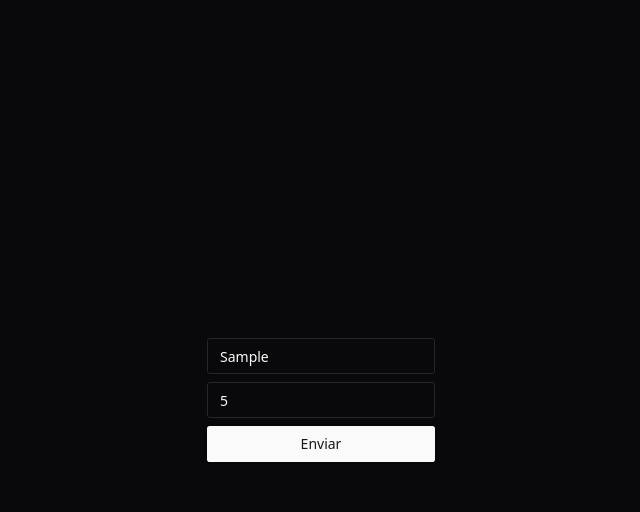
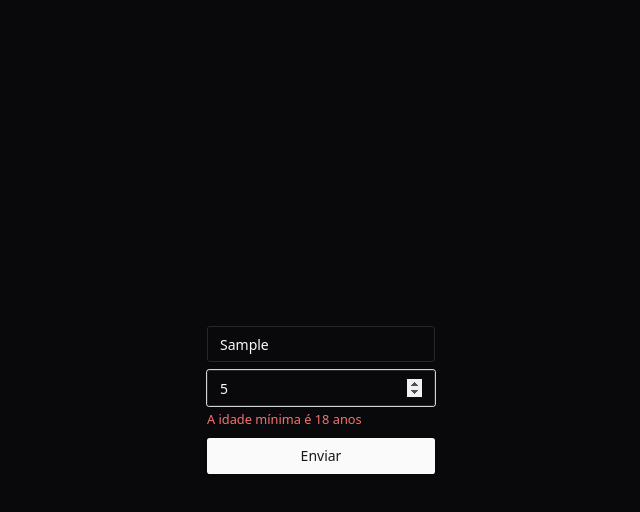
Before and after one commit to nicolasteofilo/react-hook-form-usecases, a React (Vite) app: page / in a window 1280 px wide. Both pictures are taken after typing "Sample", "5" into the empty fields and a click on the button "Enviar". Shown: the top 512 px of the page, without its empty margins (319-959 px from the left). Built offline with nearby package versions, Linux system fonts and the light colour scheme.

Commit message:
feat: add simple validations in form fields

```diff
--- a/src/App.tsx
+++ b/src/App.tsx
@@ -3,7 +3,11 @@ import { Button } from "./components/ui/button";
 import { Input } from "./components/ui/input";
 
 export default function App() {
-  const { handleSubmit: submit, register } = useForm<{
+  const {
+    handleSubmit: submit,
+    register,
+    formState: { errors },
+  } = useForm<{
     name: string;
     age: number;
   }>();
@@ -15,8 +19,45 @@ export default function App() {
   return (
     <div className="min-h-screen flex items-center justify-center">
       <form onSubmit={handleSubmit} className="flex flex-col gap-2">
-        <Input type="text" placeholder="Nome" {...register("name")} />
-        <Input type="number" placeholder="Idade" {...register("age")} />
+        <div>
+          <Input
+            type="text"
+            placeholder="Nome"
+            {...register("name", {
+              minLength: {
+                value: 2,
+                message: "O nome deve ter no mínimo 2 caracteres",
+              },
+              required: {
+                value: true,
+                message: "O nome é obrigatório",
+              },
+            })}
+          />
+          {errors.name && (
+            <small className="text-red-400">{errors.name.message}</small>
+          )}
+        </div>
+        <div>
+          <Input
+            type="number"
+            placeholder="Idade"
+            {...register("age", {
+              required: {
+                value: true,
+                message: "A idade é obrigatória",
+              },
+              min: {
+                value: 18,
+                message: 'A idade mínima é 18 anos'
+              },
+              setValueAs: (value) => Number(value),
+            })}
+          />
+          {errors.age && (
+            <small className="text-red-400">{errors.age.message}</small>
+          )}
+        </div>
 
         <Button type="submit">Enviar</Button>
       </form>
```
